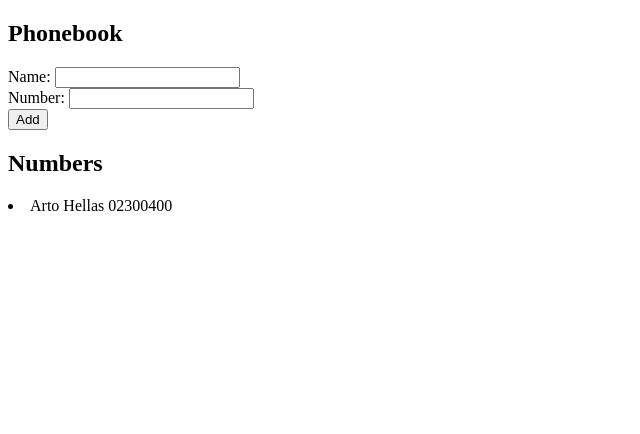
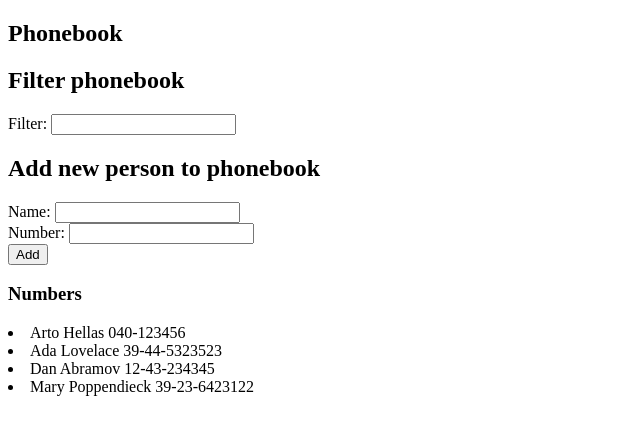
Before and after one commit to ajnarhi/Fullstack2021, a React (Create React App) app in the folder Osa2/puhelinluettelo/: page / in a window 1280 px wide. Shown: the top 434 px of the page, without its empty margins (0-640 px from the left). Built offline with nearby package versions, Linux system fonts and the light colour scheme.

Commit message:
exercises until 2.10 done

```diff
--- a/Osa2/puhelinluettelo/src/App.js
+++ b/Osa2/puhelinluettelo/src/App.js
@@ -1,64 +1,157 @@
 import React, { useState } from 'react'
 
-const App = () => {
-  const [persons, setPersons] = useState([
-    { name: 'Arto Hellas' , number: '02300400'}
-  ])
-  const [newName, setNewName] = useState('')
-  const [newNumber, setNewNumber] = useState('')
+
+const Filter = (props) => {
+
+  const handleFilterChange = (event) => {
+    console.log(event.target.value)
+    props.setFilteredName(event.target.value)
+  }
+
+
+
+  return (
+    <form>
+      <div>
+        Filter: <input value={props.filteredName}
+        onChange={handleFilterChange} />
+      </div>
+    </form>
+  )
+}
+
+const PersonForm = (props) => {
+
 
   const addNumber = (event) => {
     event.preventDefault()
     console.log('button clicked', event.target)
 
-    if (persons.some(p => p.name===newName) ){
-      alert(newName+' is already added to phonebook')
-      setNewName('')
+    if (props.persons.some(p => p.name === props.newName)) {
+      alert(props.newName + ' is already added to phonebook')
+      props.setNewName('')
+      props.setNewNumber('')
     } else {
 
       const personObject = {
-        name: newName,
-        number: newNumber
+        name: props.newName,
+        number: props.newNumber
       }
 
-      setPersons(persons.concat(personObject))
-      setNewName('')
-      setNewNumber('')
+      props.setPersons(props.persons.concat(personObject))
+      props.setNewName('')
+      props.setNewNumber('')
     }
   }
+
+  return (
+    <form onSubmit={addNumber}>
+      <div>
+        Name: <input value={props.newName}
+          onChange={props.handleNameChange} />
+      </div>
+      <div>Number: <input value={props.newNumber}
+        onChange={props.handleNumberChange} /></div>
+      <div>
+        <button type="submit">Add</button>
+      </div>
+    </form>
+
+
+  )
+
+}
+
+const Persons = (props) => {
+  if (props.filteredName===''){
+  return (
+    <div>
+      {props.persons.map(person =>
+        <li>
+          {person.name} {person.number}
+        </li>
+
+      )
+      }</div>
+
+  )
+}else{
+  return(
+    <div>
+  {props.persons.filter(person => person.name.includes(props.filteredName)).map(person =>
+        <li>
+          {person.name} {person.number}
+        </li>
+
+      )}
+  </div>)
+}
+
+}
+const App = () => {
+  const [persons, setPersons] = useState([
+    { name: 'Arto Hellas', number: '040-123456' },
+    { name: 'Ada Lovelace', number: '39-44-5323523' },
+    { name: 'Dan Abramov', number: '12-43-234345' },
+    { name: 'Mary Poppendieck', number: '39-23-6423122' }
+  ])
+  const [newName, setNewName] = useState('')
+  const [newNumber, setNewNumber] = useState('')
+  const [filteredName, setFilteredName]=useState ('')
 
   const handleNameChange = (event) => {
     console.log(event.target.value)
     setNewName(event.target.value)
   }
 
-  const handleNumberChange=(event) => {
+  const handleNumberChange = (event) => {
     console.log(event.target.value)
     setNewNumber(event.target.value)
   }
 
+
+
   return (
     <div>
       <h2>Phonebook</h2>
-      <form onSubmit={addNumber}>
-        <div>
-          Name: <input value={newName}
-            onChange={handleNameChange} />
-        </div>
-        <div>Number: <input value={newNumber}
-        onChange={handleNumberChange}/></div>
-        <div>
-          <button type="submit">Add</button>
-        </div>
-      </form>
-      <h2>Numbers</h2>
-      {persons.map(person =>
-        <li>
-          {person.name} {person.number}
-        </li>
-      )}
+
+      <h2>Filter phonebook</h2>
+      <Filter persons={persons} filteredName={filteredName} setFilteredName={setFilteredName}/>
+
+      <h2>Add new person to phonebook</h2>
+
+      <PersonForm newName={newName} newNumber={newNumber} persons={persons} setNewName={setNewName} setNewNumber={setNewNumber}
+        setPersons={setPersons} handleNameChange={handleNameChange} handleNumberChange={handleNumberChange} />
+
+      <h3>Numbers</h3>
+
+      <Persons persons={persons} filteredName={filteredName} />
     </div>
   )
+  // return (
+  //   <div>
+  //     <h2>Phonebook</h2>
+
+  //     <h2>Add new person to phonebook</h2>
+  //     <form onSubmit={addNumber}>
+  //       <div>
+  //         Name: <input value={newName}
+  //           onChange={handleNameChange} />
+  //       </div>
+  //       <div>Number: <input value={newNumber}
+  //         onChange={handleNumberChange} /></div>
+  //       <div>
+  //         <button type="submit">Add</button>
+  //       </div>
+  //     </form>
+  //     <h2>Numbers</h2>
+  //     {persons.map(person =>
+  //       <li>
+  //         {person.name} {person.number}
+  //       </li>
+  //     )}
+  //   </div>
+  // )
 
 }
 
```
Also changed, not shown: 1 other file (tests, documents, lock files or other folders).
